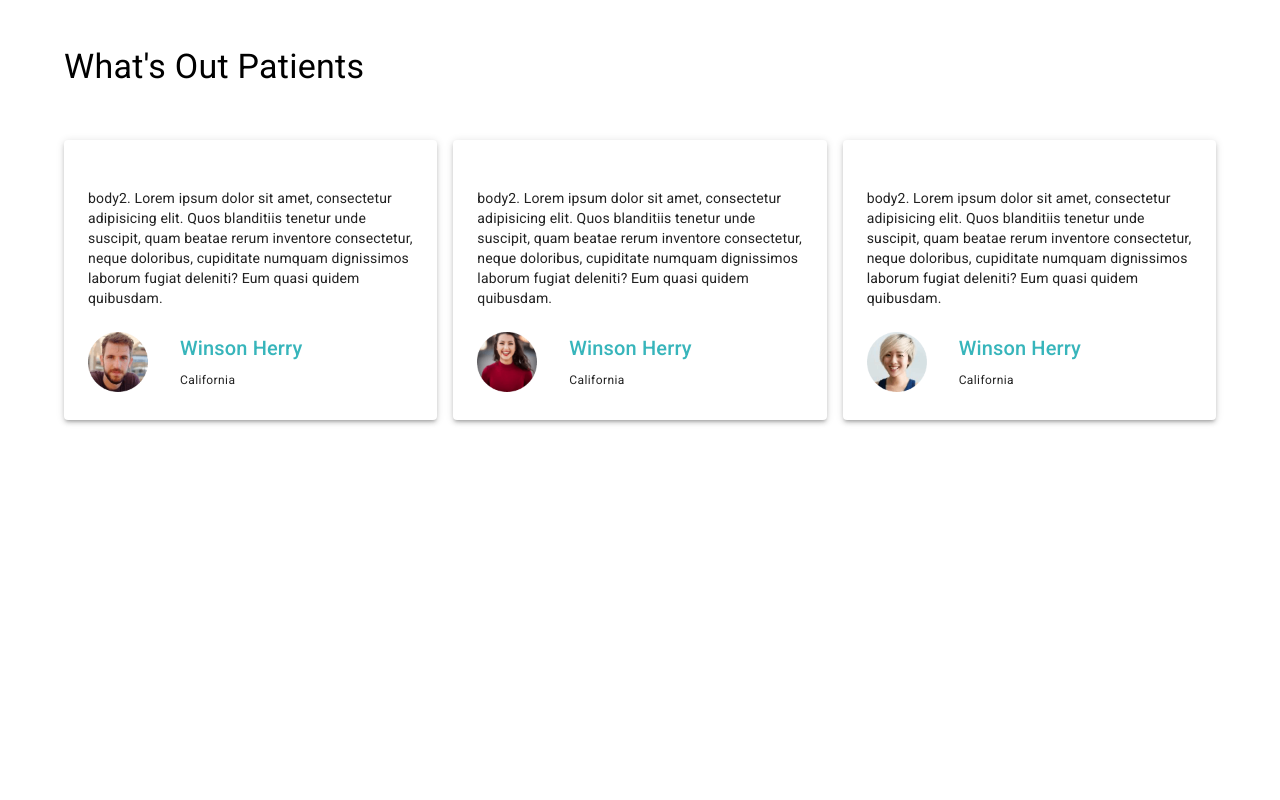
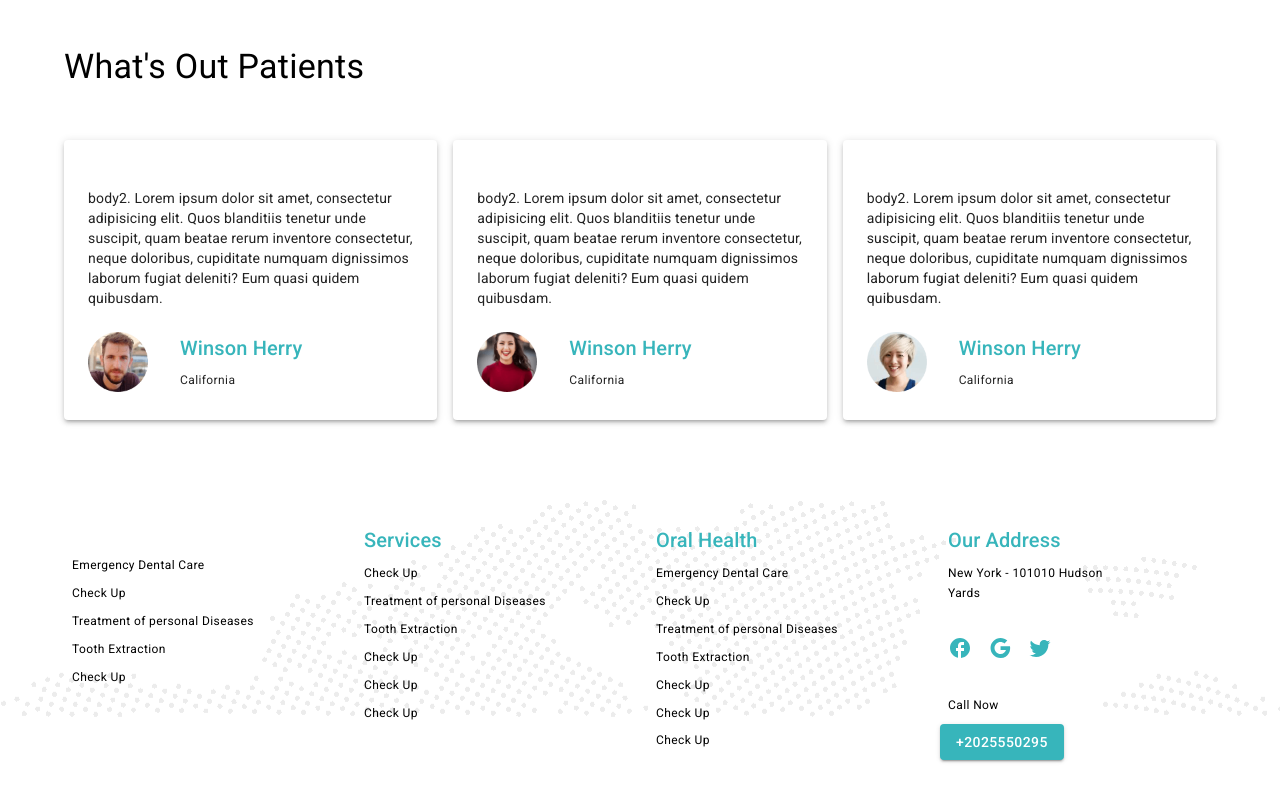
Before and after one commit to borshon420/doctors-portal-client, a React (Create React App) app: page / in a window 1280 px wide. Shown: the part 1995-2795 px from the top of the page. Before the commit the page ends 2455 px from the top, so only its background shows below. Built offline with nearby package versions, Linux system fonts and the light colour scheme.

Commit message:
footer added

```diff
--- a/src/Pages/Home/Home/Home.js
+++ b/src/Pages/Home/Home/Home.js
@@ -1,4 +1,5 @@
 import React from 'react';
+import Footer from '../../Shared/Footer/Footer';
 import Navigation from '../../Shared/Navigation/Navigation';
 import AppointmentBanner from '../AppointmentBanner/AppointmentBanner';
 import Banner from '../Banner/Banner';
@@ -15,6 +16,7 @@ const Home = () => {
             <ExceptionalDental></ExceptionalDental>
             <AppointmentBanner></AppointmentBanner>
             <Testimonial></Testimonial>
+            <Footer></Footer>
         </div>
     );
 };
--- a/src/Pages/Shared/Footer/Footer.js
+++ b/src/Pages/Shared/Footer/Footer.js
@@ -1,11 +1,110 @@
-import React from 'react';
+import React from "react";
+import Box from "@mui/material/Box";
+import Grid from "@mui/material/Grid";
+import { Button, Container, Typography } from "@mui/material";
+import FacebookOutlinedIcon from '@mui/icons-material/FacebookOutlined';
+import GoogleIcon from '@mui/icons-material/Google';
+import TwitterIcon from '@mui/icons-material/Twitter';
+import footerBg from '../../../images/footer-bg.png';
+
+const footerBackground = {
+    background: `url(${footerBg})`
+}
+
 
 const Footer = () => {
-    return (
-        <div>
+  return (
+    <Box style={footerBackground} sx={{ flexGrow: 1 }}>
+      <Container>
+        <Grid container spacing={2} sx={{textAlign: 'left', my: 5}}>
+          <Grid item xs={3}>
+            <Typography variant="caption" sx={{m: 1, mt: 5}} display="block" gutterBottom>
+              Emergency Dental Care
+            </Typography>
+            <Typography variant="caption" sx={{m: 1}} display="block" gutterBottom>
+            Check Up
+            </Typography>
+            <Typography variant="caption" sx={{m: 1}} display="block" gutterBottom>
+            Treatment of personal Diseases
+            </Typography>
+            <Typography variant="caption" sx={{m: 1}} display="block" gutterBottom>
+            Tooth Extraction
+            </Typography>
+            <Typography variant="caption" sx={{m: 1}} display="block" gutterBottom>
+            Check Up
+            </Typography>
+          </Grid>
+          <Grid item xs={3}>
+          <Typography variant="h6" sx={{m: 1}} display="block" style={{color: '#37B5BB'}} gutterBottom>
+            Services
+            </Typography>
+            <Typography variant="caption" sx={{m: 1}} display="block" gutterBottom>
+            Check Up
+            </Typography>
+            <Typography variant="caption" sx={{m: 1}} display="block" gutterBottom>
+            Treatment of personal Diseases
+            </Typography>
+            <Typography variant="caption" sx={{m: 1}} display="block" gutterBottom>
+            Tooth Extraction
+            </Typography>
+            <Typography variant="caption" sx={{m: 1}} display="block" gutterBottom>
+            Check Up
+            </Typography>
+            <Typography variant="caption" sx={{m: 1}} display="block" gutterBottom>
+            Check Up
+            </Typography>
+            <Typography variant="caption" sx={{m: 1}} display="block" gutterBottom>
+            Check Up
+            </Typography>
+          </Grid>
+          <Grid item xs={3}>
+          <Typography variant="h6" sx={{m: 1}} display="block" style={{color: '#37B5BB'}} gutterBottom>
+            Oral Health
+            </Typography>
+            <Typography variant="caption" sx={{m: 1}} display="block" gutterBottom>
+            Emergency Dental Care
+            </Typography>
+            <Typography variant="caption" sx={{m: 1}} display="block" gutterBottom>
+            Check Up
+            </Typography>
+            <Typography variant="caption" sx={{m: 1}} display="block" gutterBottom>
+            Treatment of personal Diseases
+            </Typography>
+            <Typography variant="caption" sx={{m: 1}} display="block" gutterBottom>
+            Tooth Extraction
+            </Typography>
+            <Typography variant="caption" sx={{m: 1}} display="block" gutterBottom>
+            Check Up
+            </Typography>
+            <Typography variant="caption" sx={{m: 1}} display="block" gutterBottom>
+            Check Up
+            </Typography>
+            <Typography variant="caption" sx={{m: 1}} display="block" gutterBottom>
+            Check Up
+            </Typography>
+          </Grid>
+          <Grid item xs={3}>
+          <Typography variant="h6" sx={{m: 1}} display="block" style={{color: '#37B5BB'}} gutterBottom>
+            Our Address
+            </Typography>
+            <Typography variant="caption" sx={{m: 1}} display="block" gutterBottom>
+            New York - 101010 Hudson <br/>
+            Yards
+            </Typography>
 
-        </div>
-    );
+             <FacebookOutlinedIcon sx={{mx: 1, my: 3}} style={{color: '#37B5BB'}}/>
+             <GoogleIcon sx={{mx: 1, my: 3}} style={{color: '#37B5BB'}} />
+             <TwitterIcon sx={{mx: 1, my: 3}} style={{color: '#37B5BB'}}/>
+
+            <Typography variant="caption" sx={{m: 1}} display="block" gutterBottom>
+            Call Now
+            </Typography>
+            <Button style={{backgroundColor: '#37B5BB'}} variant="contained">+2025550295</Button>
+          </Grid>
+        </Grid>
+      </Container>
+    </Box>
+  );
 };
 
 export default Footer;
```
